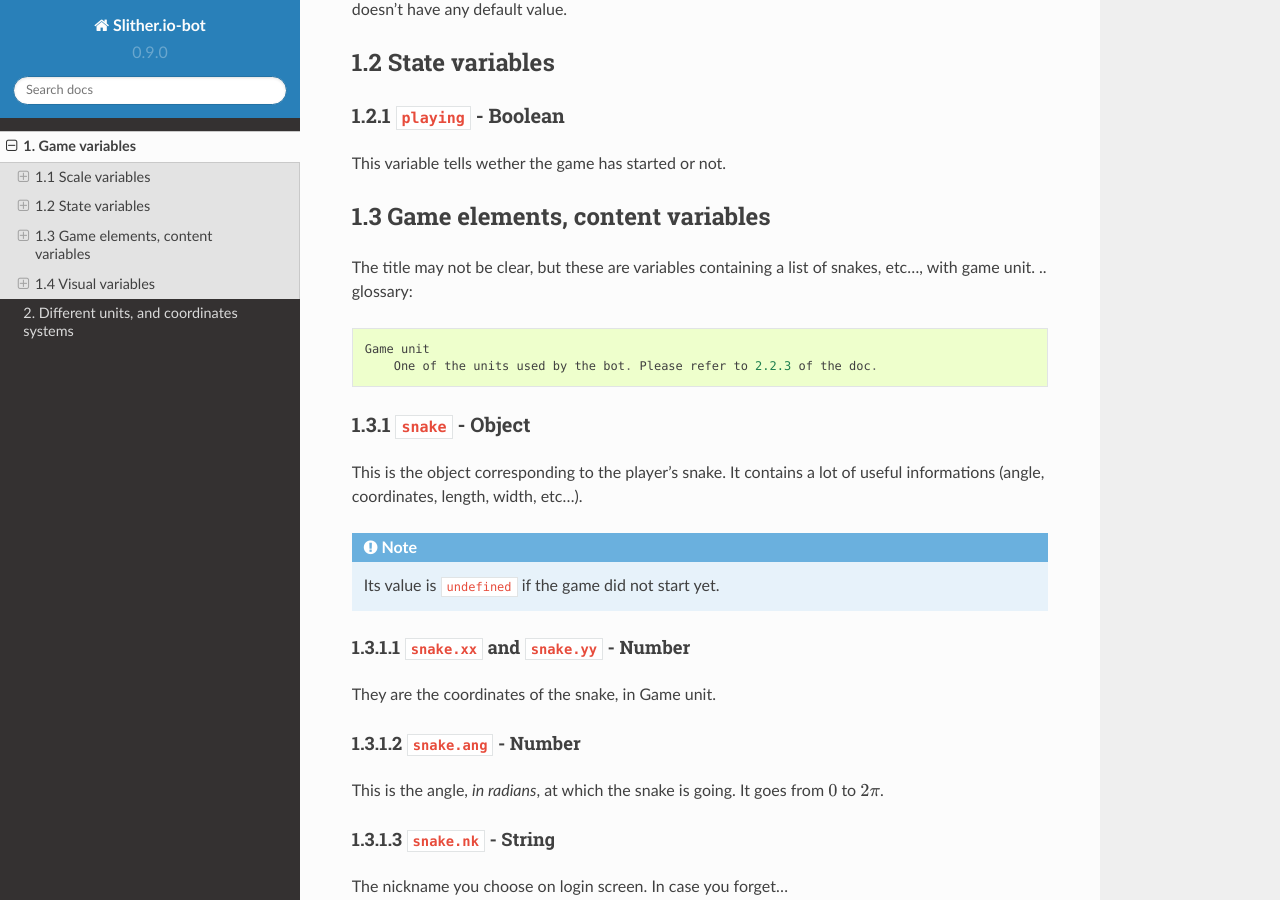
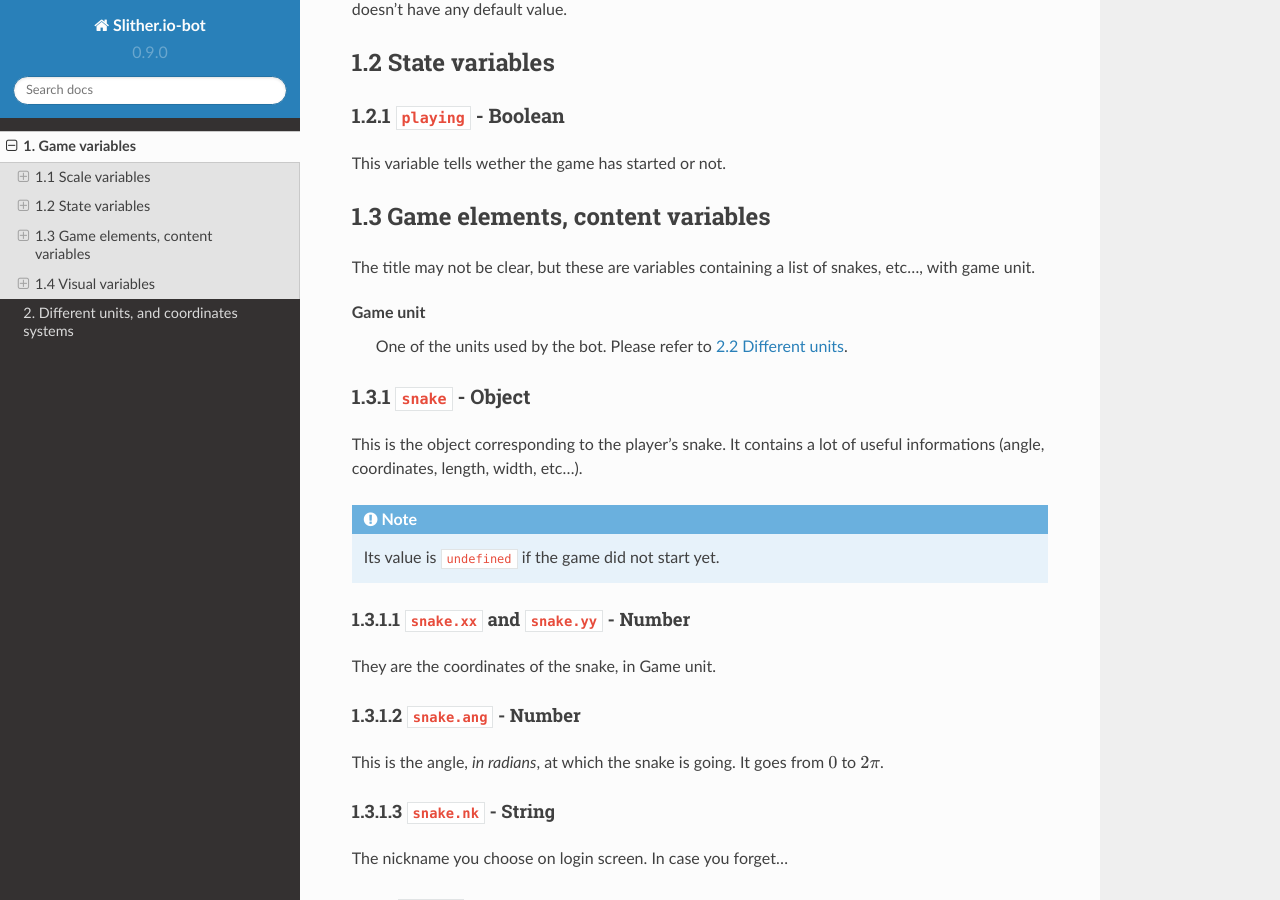
Before and after one commit to ermiyaeskandary/Slither.io-bot, a Sphinx documentation site: the page built from docs/game-variables.rst, in a window 1280 px wide and 900 px high, scrolled down 643 px. Built offline with Sphinx 7.4.7 and the Read the Docs theme 2.0.0, drawn with Linux system fonts in a browser that asks for light colours; some of the changed text lies outside the part shown.

Commit message:
Added cross-reference

```diff
--- a/docs/game-variables.rst
+++ b/docs/game-variables.rst
@@ -31,9 +31,10 @@
 ====================================
 
 The title may not be clear, but these are variables containing a list of snakes, etc..., with game unit.
+
 .. glossary::
     Game unit
-        One of the units used by the bot. Please refer to 2.2.3 of the doc.
+        One of the units used by the bot. Please refer to :ref:`different-units-section`.
 
 1.3.1 ``snake`` - Object
 ------------------------
@@ -115,4 +116,4 @@
 
 They stand for 'x mouse' and 'y mouse' respectively. They are used to control the snake.
 
-.. note:: It should be in mouse coordinates. Please refer to 2.2.1
+.. note:: It should be in mouse coordinates. Please refer to :ref:`different-units-section`
```
Also changed, not shown: docs/conversion_algorithms.rst (+10 -4 lines).
